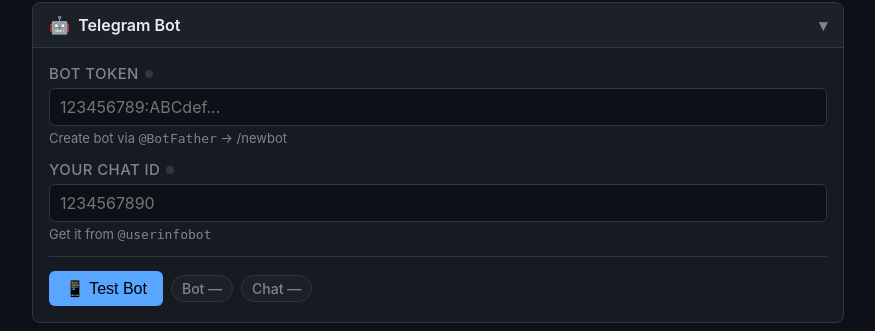
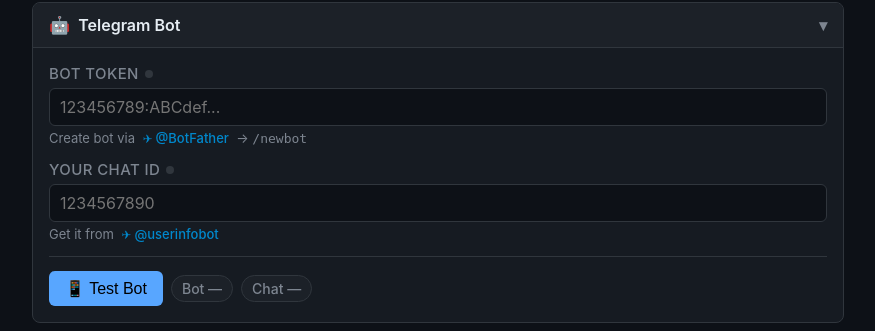
Before and after one commit to Quantilan/trading-agent, a FastAPI app: page / in a window 1280 px wide. Shown: the part 837-1168 px from the top of the page, without its empty margins (202-1077 px from the left). Run offline with FastAPI, Linux system fonts and the light colour scheme.

Commit message:
style(ui): add styled Telegram links to form fields

```diff
--- a/gui/templates/index.html
+++ b/gui/templates/index.html
@@ -395,6 +395,27 @@ input[type=range]::-webkit-slider-thumb {
 }
 .modal-warn-item .wi-icon { flex-shrink: 0; }
 .modal-btn-row { display: flex; gap: 10px; margin-top: 18px; }
+
+.tg-link {
+  color: #0088cc;
+  text-decoration: none;
+  font-weight: 500;
+  padding: 1px 4px;
+  border-radius: 3px;
+  transition: all 0.2s;
+  white-space: nowrap;
+}
+
+.tg-link:hover {
+  background: #0088cc;
+  color: white;
+  text-decoration: none;
+}
+
+.tg-link::before {
+  content: "✈ ";
+  font-size: 0.9em;
+}
 </style>
 </head>
 <body>
@@ -631,18 +652,25 @@ input[type=range]::-webkit-slider-thumb {
         <div class="field">
           <label>Bot Token <span class="status-dot empty" id="s-TG_TOKEN"></span></label>
           <input type="password" id="TG_TOKEN" placeholder="123456789:ABCdef..."
-                 oninput="onSecretInput('TG_TOKEN')">
+                oninput="onSecretInput('TG_TOKEN')">
           <div style="font-size:13px; color:var(--muted); margin-top:4px">
-            Create bot via <code>@BotFather</code> → /newbot
+            Create bot via
+            <a href="https://t.me/BotFather" target="_blank" class="tg-link">
+              @BotFather
+            </a>
+            → <code>/newbot</code>
           </div>
         </div>
 
         <div class="field">
           <label>Your Chat ID <span class="status-dot empty" id="s-TG_CHAT_ID"></span></label>
           <input type="text" id="TG_CHAT_ID" placeholder="1234567890"
-                 oninput="onSecretInput('TG_CHAT_ID')">
+                oninput="onSecretInput('TG_CHAT_ID')">
           <div style="font-size:13px; color:var(--muted); margin-top:4px">
-            Get it from <code>@userinfobot</code>
+            Get it from
+            <a href="https://t.me/userinfobot" target="_blank" class="tg-link">
+              @userinfobot
+            </a>
           </div>
         </div>
 
@@ -655,7 +683,6 @@ input[type=range]::-webkit-slider-thumb {
 
       </div>
     </div>
-
     <!-- Signal & Notifications -->
     <div class="card">
       <div class="card-header" onclick="toggleCard(this)">
@@ -681,8 +708,14 @@ input[type=range]::-webkit-slider-thumb {
         <div id="server-fields" style="display:none; margin-top:14px">
           <div class="field">
             <label>License Key <span class="status-dot empty" id="s-LICENSE_KEY"></span></label>
-            <input type="text" id="LICENSE_KEY" placeholder="XXXX-XXXX-XXXX-XXXX"
-                   oninput="onSecretInput('LICENSE_KEY')">
+            <input type="password" id="LICENSE_KEY" placeholder="WBCK...UBXN"
+                  oninput="onSecretInput('LICENSE_KEY')">
+            <div style="font-size:13px; color:var(--muted); margin-top:4px">
+              Get license from
+              <a href="https://t.me/quantilan_bot" target="_blank" class="tg-link">
+                @quantilan_bot
+              </a>
+            </div>
           </div>
           <div class="field">
             <label>Signal Server URL</label>
```
